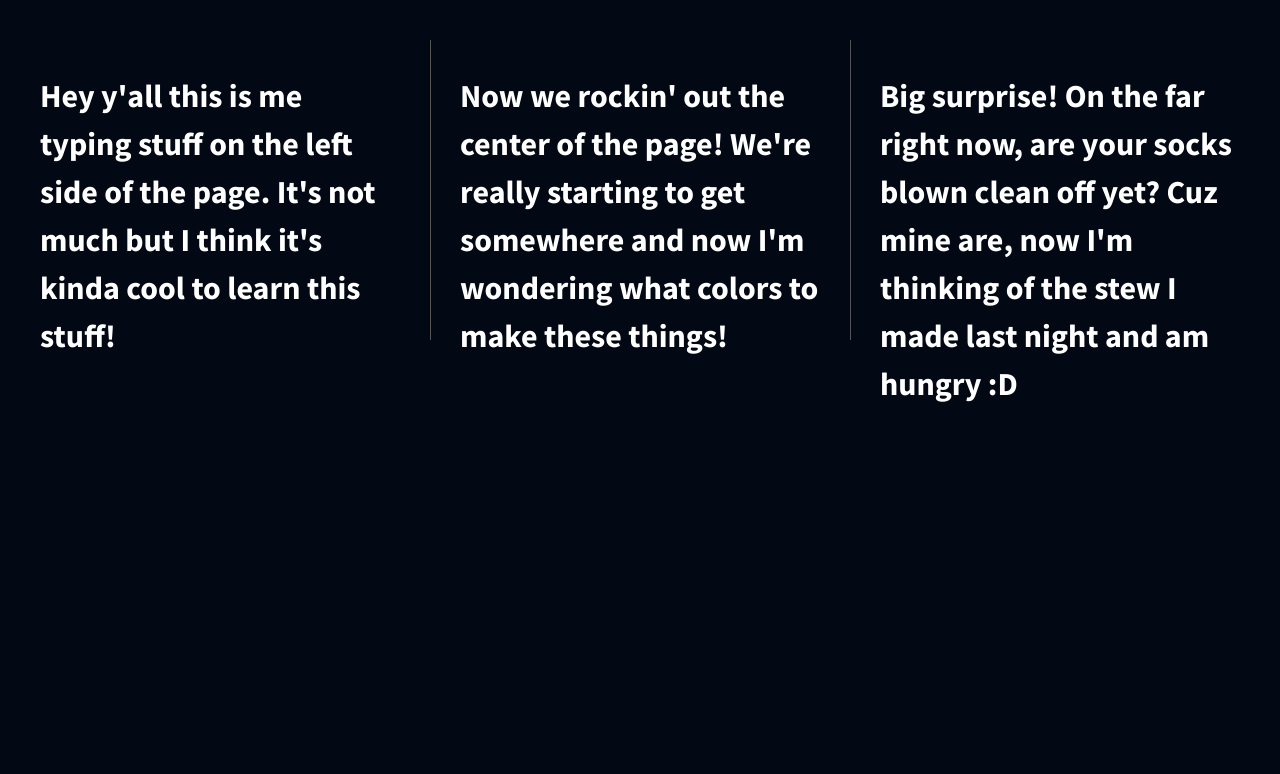
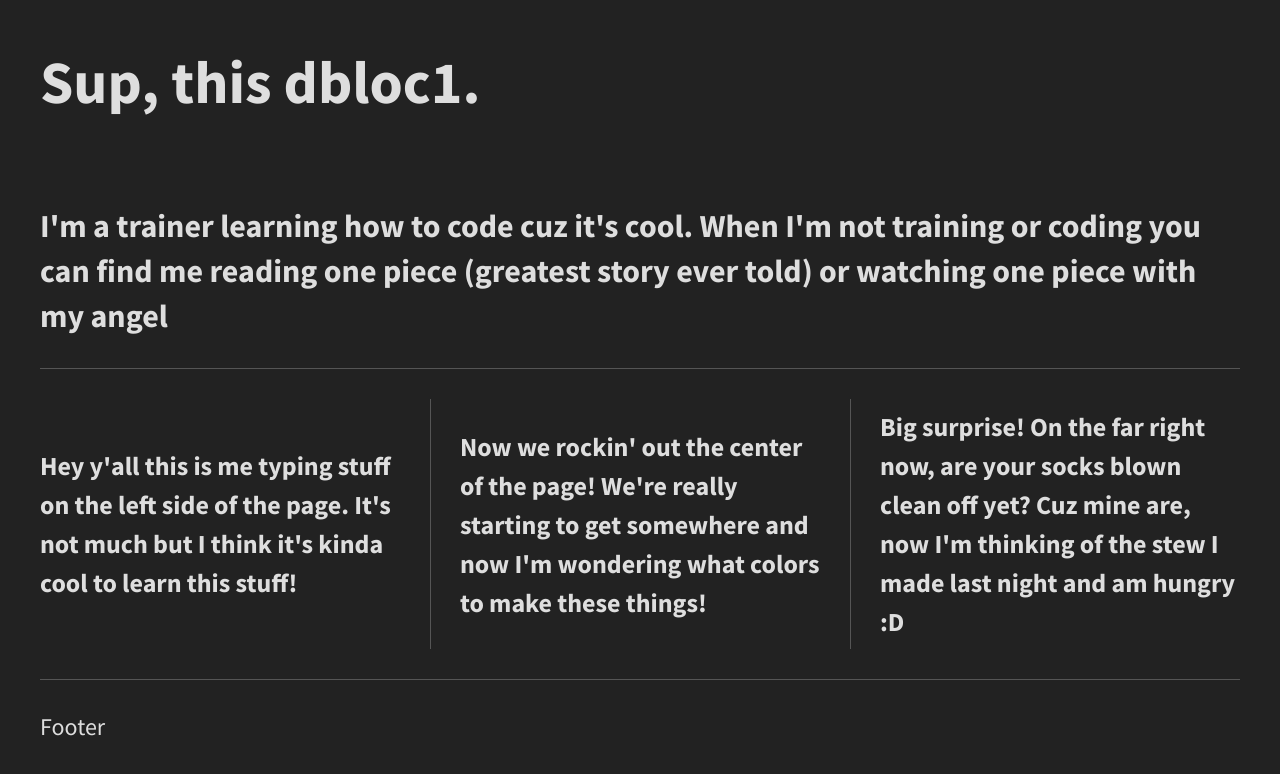
Before and after one commit to dbloc1/07.01-206-divs-flexbox-starter, a plain HTML site: page index.html in a window 1280 px wide. Drawn offline with nearby package versions, Linux system fonts and the light colour scheme.

Commit message:
updated to stuff

```diff
--- a/css/main.css
+++ b/css/main.css
@@ -97,7 +97,7 @@ textarea {
 
 
 html {
-  background-color: #020814;
+  background-color: #222;
   height: 100%;
 }
 
@@ -108,6 +108,24 @@ body {
   height: 100%;
 }
 
+header, main {
+  display: flex;
+  justify-content: center;
+  align-items: center;
+  color: #dedede;
+}
+
+header {
+  font-size: 3em;
+  padding-bottom: 80px;
+}
+
+main {
+  font-size: 1.6em;
+  border-bottom: 1px solid #555;
+  padding-bottom: 30px;
+  margin-bottom: 30px;
+}
 .wrapper {
   /*add display:flex and set justify-content to space-between*/
   display: flex;
@@ -115,19 +133,23 @@ body {
   justify-content: space-between;
   align-items: center;
   flex-flow: row wrap;
+  border-bottom: 1px solid #555;
+  padding-bottom: 30px;
+  margin-bottom: 30px;
 }
 
 .div-1, .div-2, .div-3 {
   /*give the divs a width of 30%, add display:flex, set justify-content and align-items to center*/
   display: flex;
   justify-content: center;
-  align-items: left;
-  color: #fff;
+  align-items: center;
+  color: #dedede;
   line-height: 1.5em;
-  font-size: 1.6em;
-  background-color: #020814;
-  height: 300px;
+  font-size: 1.3em;
+  background-color: #222;
+  height: 250px;
   width: 30%;
+
 }
 
 .div-1, .div-2 {
@@ -135,7 +157,10 @@ body {
   padding-right: 30px;
 }
 
-
+footer {
+  font-size: 1.2em;
+  color:   #dedede;
+}
 
 /* ==========================================================================
    Helper classes
--- a/index.html
+++ b/index.html
@@ -22,6 +22,8 @@
         <![endif]-->
 
         <section class="wrapper">
+          <header>Sup, this dbloc1.</header>
+          <main>I'm a trainer learning how to code cuz it's cool. When I'm not training or coding you can find me reading one piece (greatest story ever told) or watching one piece with my angel</main>
             <div class="div-1">
                 <p>Hey y'all this is me typing stuff on the left side of the page. It's not much but I think it's kinda cool to learn this stuff!</p>
             </div>
@@ -32,6 +34,7 @@
               <p>Big surprise! On the far right now, are your socks blown clean off yet? Cuz mine are, now I'm thinking of the stew I made last night and am hungry :D</p>
             </div>
         </section>
+        <footer>Footer</footer>
 
         <script src="https://ajax.googleapis.com/ajax/libs/jquery/1.11.3/jquery.min.js"></script>
         <script>window.jQuery || document.write('<script src="js/vendor/jquery-1.11.3.min.js"><\/script>')</script>
```
